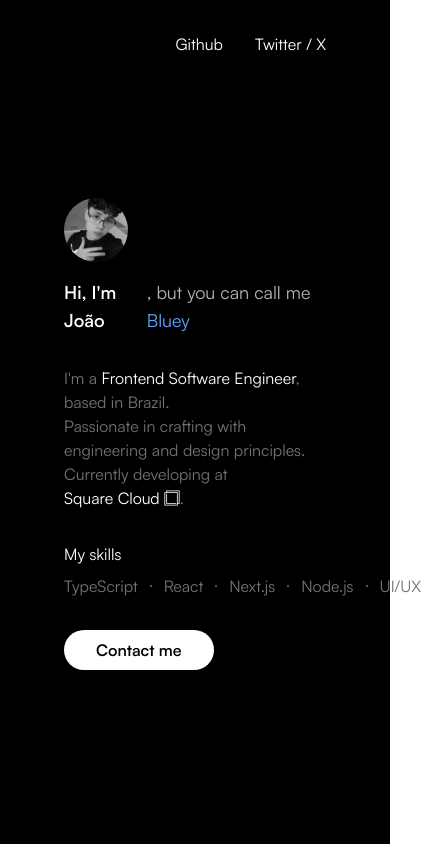
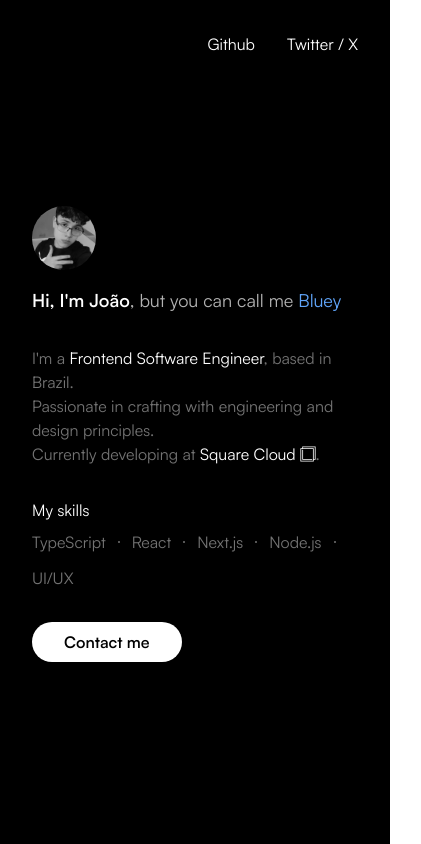
Before and after one commit to joaotonaco/portfolio, a Next.js app: page / in a window 390 px wide. Shown: the whole page, 421 px wide, since content can reach past the window. Built offline with nearby package versions, Linux system fonts and the light colour scheme.

Commit message:
organize components and fix reponsiveness

```diff
--- a/src/app/page.tsx
+++ b/src/app/page.tsx
@@ -1,76 +1,11 @@
-import { Button } from "@/components/button";
-import { Dot } from "@/components/dot";
-import { Link } from "@/components/link";
-import { Picture } from "@/components/picture";
-import { SquareCloud } from "@/components/squarecloud";
-import NextLink from "next/link";
+import { About } from "@/components/about";
+import { Header } from "@/components/header";
 
 export default function Home() {
 	return (
-		<main className="min-h-screen w-full bg-background text-primary flex flex-col px-16 py-8">
-			<header className="ml-auto flex items-center gap-8 text-secondary">
-				<Link href="https://github.com/joaotonaco">Github</Link>
-				<Link href="https://x.com/jaootonaco">Twitter / X</Link>
-			</header>
-
-			<section className="flex-1 flex items-center justify-center">
-				<div className="max-w-2xl w-full flex flex-col items-start gap-8">
-					<div className="space-y-4">
-						<Picture />
-
-						<div className="flex items-baseline">
-							<h1 className="text-lg font-semibold">Hi, I'm João</h1>
-							<p className="text-lg text-primary/70">
-								, but you can call me{" "}
-								<span className="text-blue-400">Bluey</span>
-							</p>
-						</div>
-					</div>
-
-					<div className="text-secondary max-w-md">
-						<p>
-							I'm a{" "}
-							<span className="text-primary">Frontend Software Engineer</span>,
-							based in Brazil.
-						</p>
-
-						<p>
-							Passionate in crafting with engineering and design principles.
-						</p>
-
-						<p>
-							Currently developing at{" "}
-							<Link
-								className="inline-flex items-center gap-1"
-								href="https://squarecloud.app"
-							>
-								Square Cloud <SquareCloud className="inline size-4" />
-							</Link>
-							.
-						</p>
-					</div>
-
-					<div className="flex flex-col gap-2">
-						<h2>My skills</h2>
-
-						<ul className="flex gap-3 items-center text-secondary">
-							<li>TypeScript</li>
-							<Dot />
-							<li>React</li>
-							<Dot />
-							<li>Next.js</li>
-							<Dot />
-							<li>Node.js</li>
-							<Dot />
-							<li>UI/UX</li>
-						</ul>
-					</div>
-
-					<NextLink href="mailto:joao.tonaco@proton.me" passHref>
-						<Button>Contact me</Button>
-					</NextLink>
-				</div>
-			</section>
+		<main className="min-h-screen w-full bg-background text-primary flex flex-col px-8 md:px-16 py-8">
+			<Header />
+			<About />
 		</main>
 	);
 }
--- /dev/null
+++ b/src/components/about/contact-me.tsx
@@ -0,0 +1,10 @@
+import Link from "next/link";
+import { Button } from "../ui/button";
+
+export function ContactMe() {
+	return (
+		<Link href="mailto:joao.tonaco@proton.me" passHref>
+			<Button>Contact me</Button>
+		</Link>
+	);
+}
--- /dev/null
+++ b/src/components/about/description.tsx
@@ -0,0 +1,26 @@
+import { SquareCloud } from "../assets/squarecloud";
+import { Link } from "../ui/link";
+
+export function Description() {
+	return (
+		<div className="text-secondary max-w-md">
+			<p>
+				I'm a <span className="text-primary">Frontend Software Engineer</span>,
+				based in Brazil.
+			</p>
+
+			<p>Passionate in crafting with engineering and design principles.</p>
+
+			<p>
+				Currently developing at{" "}
+				<Link
+					className="inline-flex items-center gap-1"
+					href="https://squarecloud.app"
+				>
+					Square Cloud <SquareCloud className="inline size-4" />
+				</Link>
+				.
+			</p>
+		</div>
+	);
+}
--- /dev/null
+++ b/src/components/about/index.tsx
@@ -0,0 +1,17 @@
+import { ContactMe } from "./contact-me";
+import { Description } from "./description";
+import { Skills } from "./skills";
+import { Title } from "./title";
+
+export function About() {
+	return (
+		<section className="flex-1 flex items-center justify-center">
+			<div className="max-w-2xl w-full flex flex-col items-start gap-8">
+				<Title />
+				<Description />
+				<Skills />
+				<ContactMe />
+			</div>
+		</section>
+	);
+}
--- /dev/null
+++ b/src/components/about/skills.tsx
@@ -0,0 +1,21 @@
+import React from "react";
+import { Dot } from "../ui/dot";
+
+export function Skills() {
+	const skills = ["TypeScript", "React", "Next.js", "Node.js", "UI/UX"];
+
+	return (
+		<div className="flex flex-col gap-2">
+			<h2>My skills</h2>
+
+			<ul className="flex flex-wrap gap-3 items-center text-secondary">
+				{skills.map((skill, index) => (
+					<React.Fragment key={skill}>
+						<li>{skill}</li>
+						{index < skills.length - 1 && <Dot />}
+					</React.Fragment>
+				))}
+			</ul>
+		</div>
+	);
+}
--- /dev/null
+++ b/src/components/about/title.tsx
@@ -0,0 +1,16 @@
+import { Picture } from "../assets/picture";
+
+export function Title() {
+	return (
+		<div className="space-y-4">
+			<Picture />
+
+			<div className="flex items-baseline">
+				<h1 className="text-lg font-semibold">Hi, I'm João</h1>
+				<p className="text-lg text-primary/70">
+					, but you can call me <span className="text-blue-400">Bluey</span>
+				</p>
+			</div>
+		</div>
+	);
+}
--- a/src/components/picture.tsx
+++ b/src/components/assets/picture.tsx
@@ -3,7 +3,7 @@ import Image from "next/image";
 export function Picture() {
 	return (
 		<Image
-			className="rounded-full size-16 grayscale"
+			className="rounded-full size-16 grayscale pointer-events-none"
 			src="/assets/picture.jpg"
 			alt="Picture of me"
 			width={200}
--- /dev/null
+++ b/src/components/header.tsx
@@ -0,0 +1,24 @@
+import { Link } from "./ui/link";
+
+export function Header() {
+	const links = [
+		{
+			label: "Github",
+			href: "https://github.com/joaotonaco",
+		},
+		{
+			label: "Twitter / X",
+			href: "https://x.com/jaootonaco",
+		},
+	];
+
+	return (
+		<header className="ml-auto flex items-center gap-8 text-secondary">
+			{links.map(({ label, href }) => (
+				<Link key={label} href={href}>
+					{label}
+				</Link>
+			))}
+		</header>
+	);
+}
```
Also changed, not shown: src/components/assets/squarecloud.tsx (renamed from src/components/squarecloud.tsx), src/components/ui/button.tsx (renamed from src/components/button.tsx), src/components/ui/dot.tsx (renamed from src/components/dot.tsx), src/components/ui/link.tsx (renamed from src/components/link.tsx).
